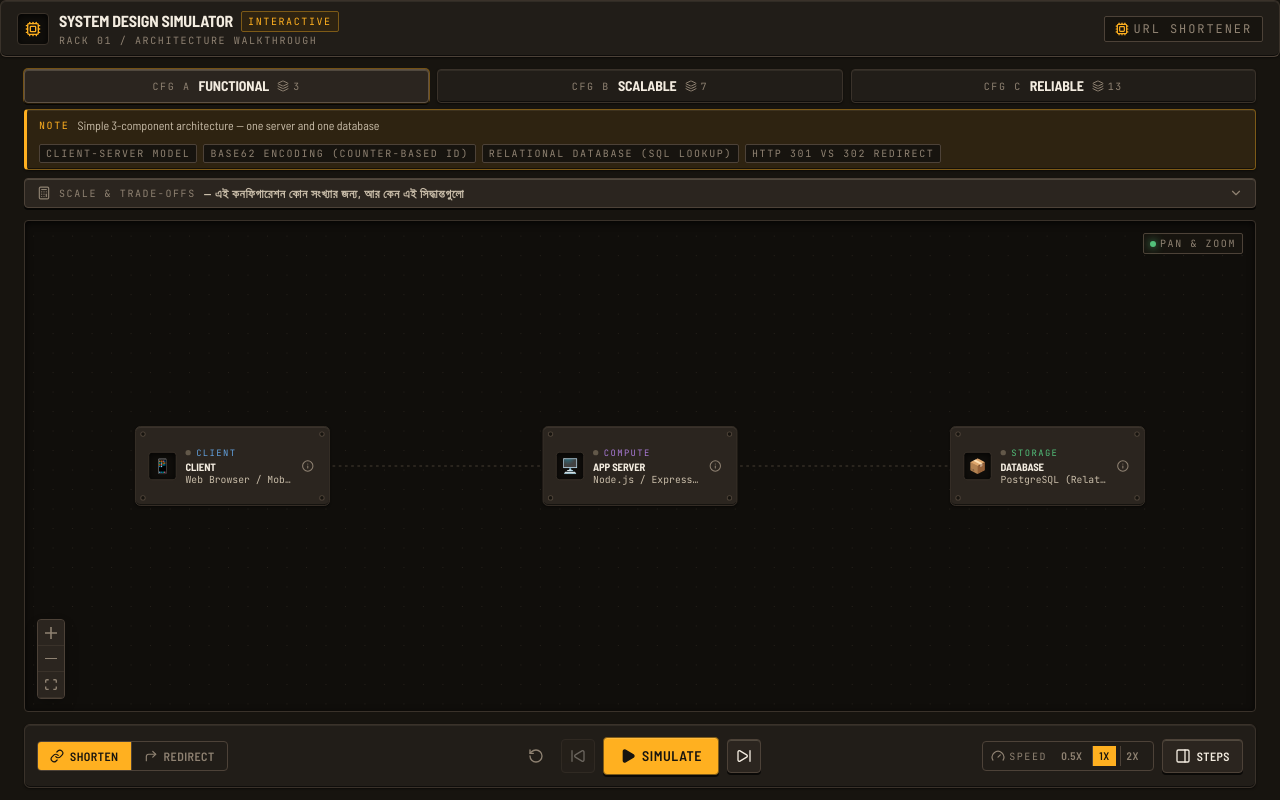
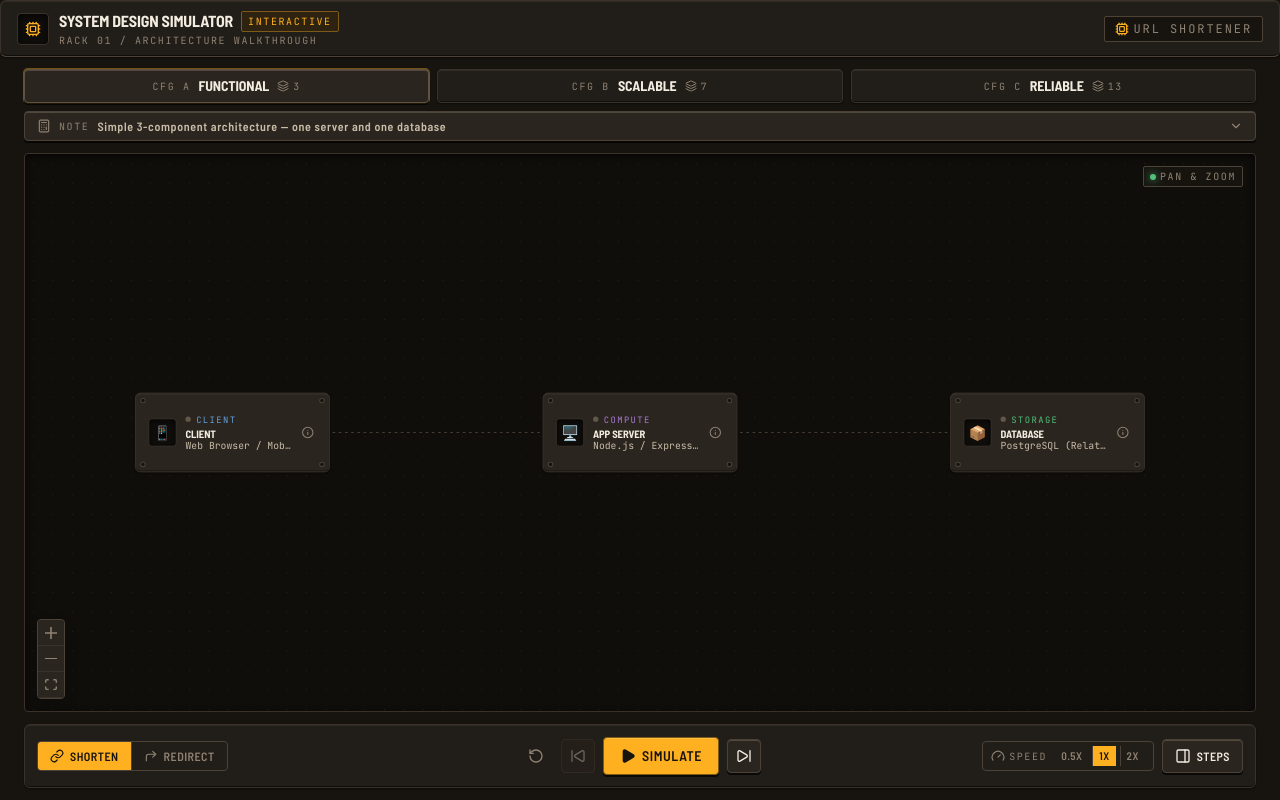
Before and after one commit to sojibrd/system_design_simulation, a Next.js app: page / in a window 1280 px wide. Built offline with nearby package versions, Linux system fonts and the light colour scheme.

Commit message:
feat: enhance DesignNotes and LevelTabs components with improved structure and additional key concepts

```diff
--- a/app/components/simulation/DesignNotes.tsx
+++ b/app/components/simulation/DesignNotes.tsx
@@ -2,22 +2,37 @@
 
 import React, { useState } from "react";
 import { LevelConfig } from "@/app/lib/types";
-import { ChevronDown, ChevronUp, Calculator, GitCompare } from "lucide-react";
+import {
+  ChevronDown,
+  ChevronUp,
+  Calculator,
+  GitCompare,
+  Lightbulb,
+} from "lucide-react";
 import { Badge } from "@/app/components/ui";
 
 /**
- * Level-scoped reasoning: the numbers this tier is sized for, and the decisions
- * that have no hop to animate. Kept out of the walkthrough panel because that
- * panel is step-scoped — it is replaced every time the step advances, while
- * these facts belong to the whole architecture.
+ * Everything that describes the LEVEL rather than the current step: what this
+ * tier is, the concepts it introduces, the numbers it is sized for, and the
+ * decisions that have no hop to animate. Kept out of the walkthrough panel
+ * because that panel is step-scoped — it is replaced every time the step
+ * advances, while these facts belong to the whole architecture.
  *
- * Collapsed by default: this is reading material, and the canvas needs the room.
+ * This row also carries the level tagline. It used to have its own callout
+ * above, which cost a full row (two on a wide screen, once the concept tags
+ * wrapped) to say the same kind of thing this row was already saying with a
+ * static subtitle. One row, one job.
+ *
+ * The body is collapsed by default: it is reading material, and the canvas
+ * needs the room.
  */
 export const DesignNotes: React.FC<{ level: LevelConfig }> = ({ level }) => {
   const [isOpen, setIsOpen] = useState(false);
 
-  const { scaleEstimate, tradeOffs } = level;
-  if (!scaleEstimate && !tradeOffs?.length) return null;
+  const { scaleEstimate, tradeOffs, keyConcepts, tagline } = level;
+  // The tagline alone is not worth a disclosure — without a body to open, the
+  // row stays but stops pretending to be a button.
+  const hasBody = Boolean(scaleEstimate || tradeOffs?.length || keyConcepts?.length);
 
   // Four universal figures, then whatever this particular system also needs.
   const rows = scaleEstimate
@@ -32,19 +47,19 @@ export const DesignNotes: React.FC<{ level: LevelConfig }> = ({ level }) => {
 
   return (
     <div className="w-full">
+      {/* One row: what this level is (tagline), and the way into everything
+          else about it. */}
       <button
         type="button"
-        onClick={() => setIsOpen((open) => !open)}
-        aria-expanded={isOpen}
-        className="control w-full justify-start gap-2 px-3 py-1.5 min-h-10 sm:min-h-0"
+        onClick={() => hasBody && setIsOpen((open) => !open)}
+        aria-expanded={hasBody ? isOpen : undefined}
+        disabled={!hasBody}
+        className="control w-full justify-start gap-2 px-3 py-1.5 min-h-10 sm:min-h-0 disabled:opacity-100"
       >
         <Calculator className="t-muted w-3.5 h-3.5 shrink-0" />
-        <span className="t-label">
-          Scale &amp; Trade-offs
-        </span>
-        <span className="t-body text-xs truncate hidden sm:inline normal-case">
-          — এই কনফিগারেশন কোন সংখ্যার জন্য, আর কেন এই সিদ্ধান্তগুলো
-        </span>
+        <span className="t-label shrink-0">Note</span>
+        <span className="t-body text-xs truncate normal-case">{tagline}</span>
+        {hasBody && (
           <span className="t-muted ml-auto shrink-0">
             {isOpen ? (
               <ChevronUp className="w-3.5 h-3.5" />
@@ -52,10 +67,26 @@ export const DesignNotes: React.FC<{ level: LevelConfig }> = ({ level }) => {
               <ChevronDown className="w-3.5 h-3.5" />
             )}
           </span>
+        )}
       </button>
 
       {isOpen && (
-        <div className="surface-panel mt-2 max-h-[38vh] overflow-y-auto p-3 flex flex-col gap-4">
+        <div className="surface-panel mt-2 max-h-[50dvh] sm:max-h-[38vh] overflow-y-auto p-3 flex flex-col gap-4">
+          {/* Lightest first: what this tier introduces, before the numbers. */}
+          {keyConcepts && keyConcepts.length > 0 && (
+            <section>
+              <h4 className="t-label t-accent mb-2 flex items-center gap-1.5">
+                <Lightbulb className="w-3 h-3" />
+                Key Concepts
+              </h4>
+              <div className="flex items-center gap-1.5 flex-wrap">
+                {keyConcepts.map((concept) => (
+                  <Badge key={concept}>{concept}</Badge>
+                ))}
+              </div>
+            </section>
+          )}
+
           {scaleEstimate && (
             <section>
               <h4 className="t-label t-accent mb-2">
--- a/app/components/simulation/LevelTabs.tsx
+++ b/app/components/simulation/LevelTabs.tsx
@@ -3,19 +3,17 @@
 import React from "react";
 import { LevelId, LevelConfig } from "@/app/lib/types";
 import { Layers } from "lucide-react";
-import { Badge } from "@/app/components/ui";
 
 export const LevelTabs: React.FC<{
   currentLevelId: LevelId;
   levels: LevelConfig[];
   onSelectLevel: (levelId: LevelId) => void;
 }> = ({ currentLevelId, levels, onSelectLevel }) => {
-  const active = levels.find((level) => level.id === currentLevelId);
-
   return (
-    <div className="w-full flex flex-col gap-1.5">
-      {/* Revision tabs — the three drafts of the same system, A / B / C. */}
-      <div className="grid grid-cols-3 gap-2">
+    /* Revision tabs — the drafts of the same system, A / B / C. The level
+       tagline used to sit under these in its own row; it now shares the design
+       notes row below, which was carrying a static subtitle anyway. */
+    <div className="grid grid-cols-3 gap-2 w-full">
       {levels.map((level, index) => {
         const isSelected = level.id === currentLevelId;
 
@@ -44,26 +42,5 @@ export const LevelTabs: React.FC<{
         );
       })}
     </div>
-
-      {/* The note attached to the selected configuration. */}
-      {active && (
-        <div className="callout callout--accent flex flex-wrap items-center justify-between gap-2 px-3 py-1.5 text-xs">
-          <div className="t-body flex items-center gap-2 min-w-0">
-            <span className="t-label shrink-0">
-              Note
-            </span>
-            <span className="truncate">{active.tagline}</span>
-          </div>
-
-          {/* Concept tags are supporting detail; a phone has no room for them
-              beside the tagline. */}
-          <div className="hidden md:flex items-center gap-1.5 flex-wrap">
-            {active.keyConcepts.map((concept) => (
-              <Badge key={concept}>{concept}</Badge>
-            ))}
-          </div>
-        </div>
-      )}
-    </div>
   );
 };
```
Lines whose indentation alone changed are shown as unchanged.
